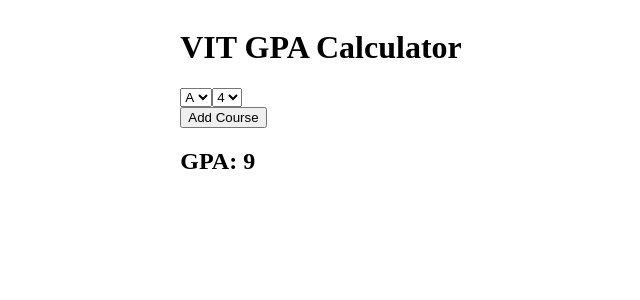
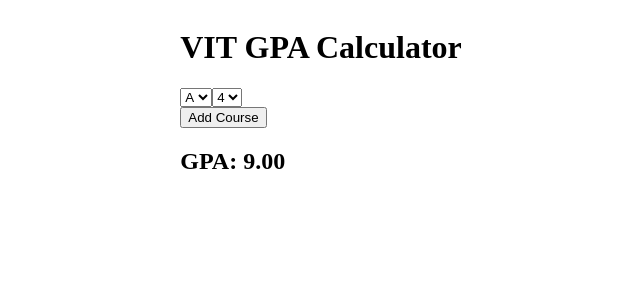
Before and after one commit to AnikethReddy18/simple-GPA-Calculator, a React (Vite) app: page / in a window 1280 px wide. Shown: the top 300 px of the page, without its empty margins (319-959 px from the left). Built offline with nearby package versions, Linux system fonts and the light colour scheme.

Commit message:
Minor Improvements

```diff
--- a/src/App.jsx
+++ b/src/App.jsx
@@ -2,16 +2,17 @@
 import { useEffect, useState } from "react";
 
 function App() {
-  const [data, setData] = useState({0:[36,40]})
+  const [data, setData] = useState({0:[36,4]})
   const [gpa, setGPA] = useState(9)
+  const [courseComponents, setCourseComponents] = useState([<CourseSelect index={0} key={0} setData={setData}/>]);
 
   useEffect(()=>{
     const result = Object.values(data).reduce((acc, curr) => acc + curr[0], 0)
     const total = Object.values(data).reduce((acc, curr) => acc + curr[1], 0)
+    console.log(result);
+    console.log(total);
     setGPA(result/total)
   }, [data])
-
-  const [courseComponents, setCourseComponents] = useState([<CourseSelect index={0} key={0} setData={setData}/>]);
 
   function handleClickAddCourseButton(){
     setCourseComponents((prev)=>[...prev, <CourseSelect index={prev.length} key={prev.length} setData={setData}/>])
@@ -24,7 +25,7 @@
       {courseComponents}
     </div>
       <button onClick={handleClickAddCourseButton}>Add Course</button>
-      <h2>GPA: {gpa*10}</h2>
+      <h2>GPA: {gpa.toFixed(2)}</h2>
     </>
   );
 }
--- a/src/components/CourseSelect.jsx
+++ b/src/components/CourseSelect.jsx
@@ -1,12 +1,12 @@
 import { useState, useEffect } from "react";
 
-function CourseSelect({index, setData}) {
+function CourseSelect({ index, setData }) {
 	const [grade, setGrade] = useState(9);
 	const [credits, setCredits] = useState(4);
 
 	useEffect(() => {
-        setData((prev)=>{
-            return {...prev, [index]: [credits*grade, credits*10]}
+		setData((prev) => {
+			return { ...prev, [index]: [credits * grade, credits] }
 		})
 	}, [grade, credits])
 
```
Lines whose indentation alone changed are shown as unchanged.
